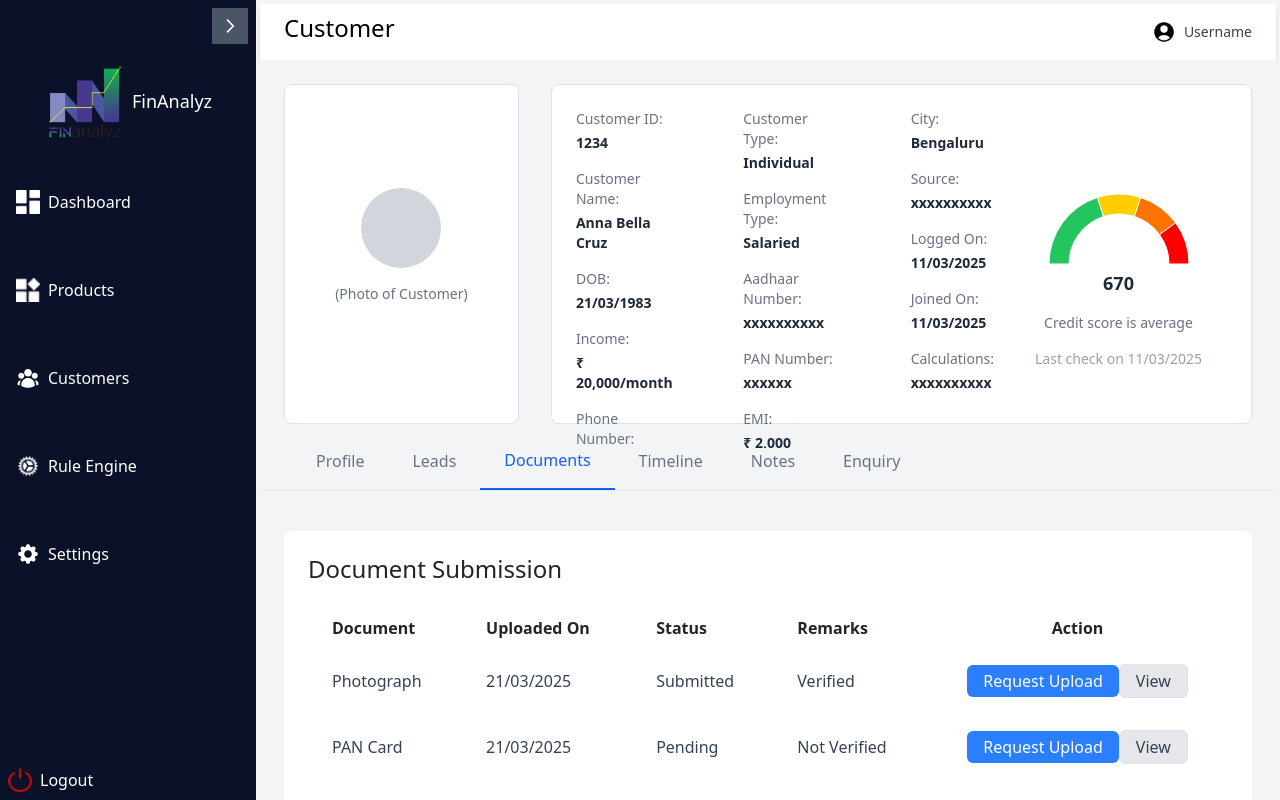
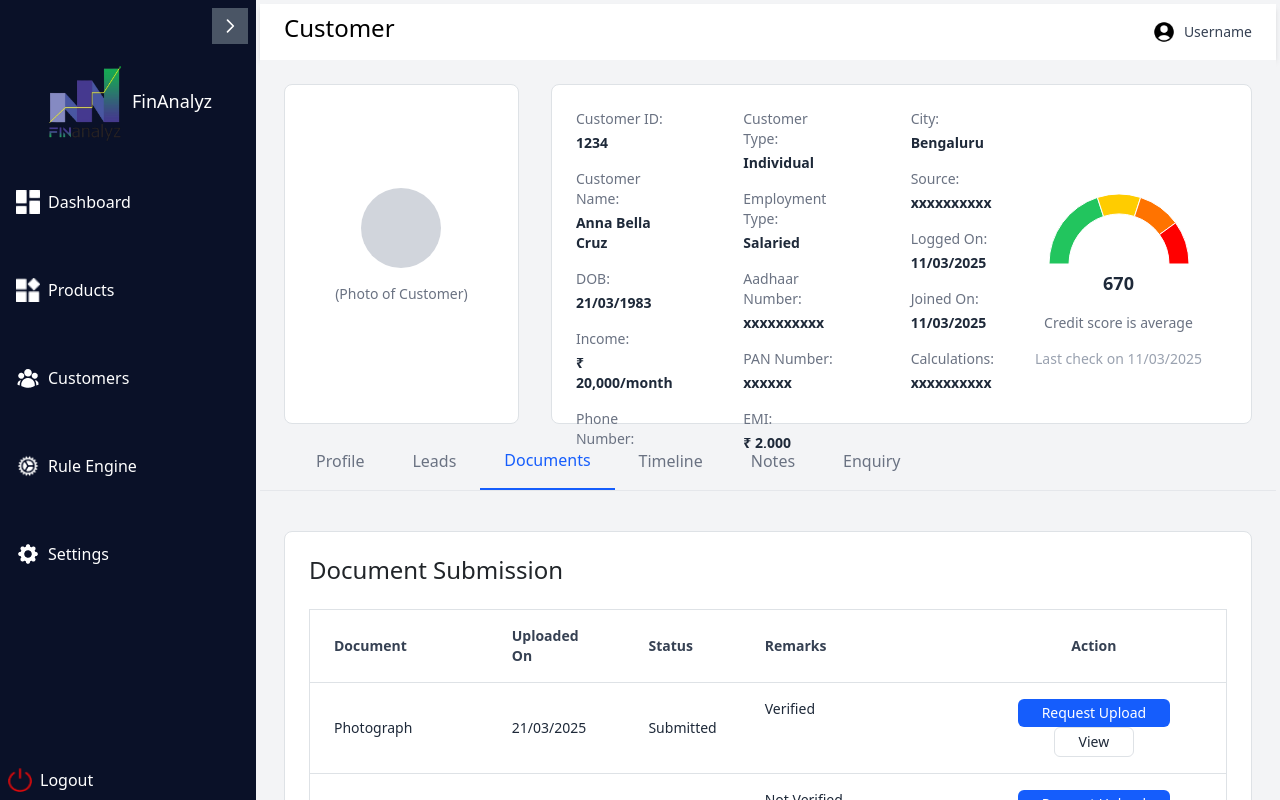
Before and after one commit to DESHMUKH-NIKITA/authentication-practice, a Next.js app: page /customer-profile in a window 1280 px wide. Both pictures are taken after a click on the button "Documents". Shown: the top 800 px of the page. Built offline with nearby package versions, Linux system fonts and the light colour scheme.

Commit message:
customer dashbord changes

```diff
--- a/src/components/CustomerdashbordLoan.js
+++ b/src/components/CustomerdashbordLoan.js
@@ -3,6 +3,7 @@
 import { useState } from "react";
 import { Search } from "lucide-react";
 import { MoreHorizontal } from "lucide-react";
+import { AlertCircle } from 'lucide-react';
 import { CheckCircleIcon, XCircleIcon } from "@heroicons/react/24/solid";
 
 const StatusDropdown = () => {
@@ -198,32 +199,45 @@ function DocumentsContent() {
 
     const documents = [
         { name: "Photograph", uploadedOn: "21/03/2025", status: "Submitted", remarks: "Verified" },
-            { name: "PAN Card", uploadedOn: "21/03/2025", status: "Pending", remarks: "Not Verified" }
+        { name: "PAN Card", uploadedOn: "21/03/2025", status: "Pending", remarks: "Not Verified" },
+        { name: "Aadhaar Card", uploadedOn: "21/03/2025", status: "Submitted", remarks: "Address Mismatch Found", isWarning: true },
+        { name: "Salary Slip(3 Months)", uploadedOn: "21/03/2025", status: "Submitted", remarks: "Verified" },
+        { name: "Bank Statements", uploadedOn: "21/03/2025", status: "Pending", remarks: "Not Verified" },
+        { name: "Active Bank Account", uploadedOn: "21/03/2025", status: "Pending", remarks: "Not Verified" }
     ];
 
     return (
-            <div className="bg-white p-6 rounded-lg ">
+        <div className="bg-white p-6 border rounded-lg ">
             <h4 className="text-xl font-semibold mb-4">Document Submission</h4>
-                <table className="w-full border-collapse">
+            <table className="w-full text-sm border-collapse">
                 <thead>
-                        <tr className="border-b text-left text-black-600">
-                            <th className="py-2 px-4">Document</th>
-                            <th className="py-2 px-4">Uploaded On</th>
-                            <th className="py-2 px-4">Status</th>
-                            <th className="py-2 px-4">Remarks</th>
-                            <th className="py-2 px-4 text-center">Action</th>
+                    <tr className="border rounded-lg text-gray-700 font-medium">
+                        <th className="py-3 px-4 text-left">Document</th>
+                        <th className="py-3 px-4 text-left">Uploaded On</th>
+                        <th className="py-3 px-4 text-left">Status</th>
+                        <th className="py-3 px-4 text-left">Remarks</th>
+                        <th className="py-3 px-4 text-center">Action</th>
                     </tr>
                 </thead>
                 <tbody>
                     {documents.map((doc, index) => (
-                            <tr key={index} className="border-b text-gray-700">
+                        <tr key={index} className="border text-gray-800 rounded-lg">
                             <td className="py-3 px-4">{doc.name}</td>
                             <td className="py-3 px-4">{doc.uploadedOn}</td>
                             <td className="py-3 px-4">{doc.status}</td>
-                                <td className="py-3 px-4">{doc.remarks}</td>
-                                <td className="py-3 px-4 text-center">
-                                    <button className="bg-blue-500 text-white px-3 py-1 rounded mr-3">Request Upload</button>
-                                    <button className="bg-gray-200 px-3 py-1 rounded border">View</button>
+                            <td className="py-3 px-4 flex items-center gap-1">
+                                {doc.isWarning && (
+                                    <AlertCircle className="text-red-500 w-4 h-4" />
+                                )}
+                                {doc.remarks}
+                            </td>
+                            <td className="py-3 px-4 text-center space-x-2">
+                                <button className="bg-blue-600 text-white text-sm px-4 py-1 rounded hover:bg-blue-700 transition">
+                                    Request Upload
+                                </button>
+                                <button className="bg-white text-sm px-4 py-1 border rounded hover:bg-gray-100 transition">
+                                    View
+                                </button>
                             </td>
                         </tr>
                     ))}
@@ -237,6 +251,7 @@ function TimelineContent() {
     const eventLogs = [
         {
             date: "21/03/2025",
+            leadId: "001",
             time: "10:12",
             stage: "Application Submitted",
             inputBy: "User",
@@ -245,6 +260,7 @@ function TimelineContent() {
         },
         {
             date: "21/03/2025",
+            leadId: "001",
             time: "17:12",
             stage: "KYC Verification",
             inputBy: "Credit Manager",
@@ -253,6 +269,7 @@ function TimelineContent() {
         },
         {
             date: "21/03/2025",
+            leadId: "001",
             time: "17:12",
             stage: "Document Submission",
             inputBy: "User",
@@ -261,6 +278,7 @@ function TimelineContent() {
         },
         {
             date: "21/03/2025",
+            leadId: "001",
             time: "10:12",
             stage: "Application Submitted",
             inputBy: "User",
@@ -269,6 +287,7 @@ function TimelineContent() {
         },
         {
             date: "21/03/2025",
+            leadId: "001",
             time: "17:12",
             stage: "KYC Verification",
             inputBy: "Credit Manager",
@@ -277,6 +296,7 @@ function TimelineContent() {
         },
         {
             date: "21/03/2025",
+            leadId: "001",
             time: "17:12",
             stage: "Document Submission",
             inputBy: "User",
@@ -293,7 +313,9 @@ function TimelineContent() {
                 <table className="w-full border-collapse">
                     <thead>
                         <tr className="bg-white text-gray-700 font-semibold border rounded-lg">
+
                             <th className="p-3 text-left">Date</th>
+                            <th className="p-3 text-left">Lead ID</th>
                             <th className="p-3 text-left">Time</th>
                             <th className="p-3 text-left">Stage</th>
                             <th className="p-3 text-left">Input By</th>
@@ -304,7 +326,9 @@ function TimelineContent() {
                     <tbody>
                         {eventLogs.map((event, index) => (
                             <tr key={index} className="border bg-white transition rounded-lg">
+
                                 <td className="p-3">{event.date}</td>
+                                <td className="p-3">{event.leadId}</td>
                                 <td className="p-3">{event.time}</td>
                                 <td className="p-3">{event.stage}</td>
                                 <td className="p-3">{event.inputBy}</td>
@@ -316,9 +340,9 @@ function TimelineContent() {
                 </table>
             </div>
         </div>
-
     );
 }
+
 
 function NotesContent() {
     const [isCollapsed, setIsCollapsed] = useState(false);
```
Lines whose indentation alone changed are shown as unchanged.
